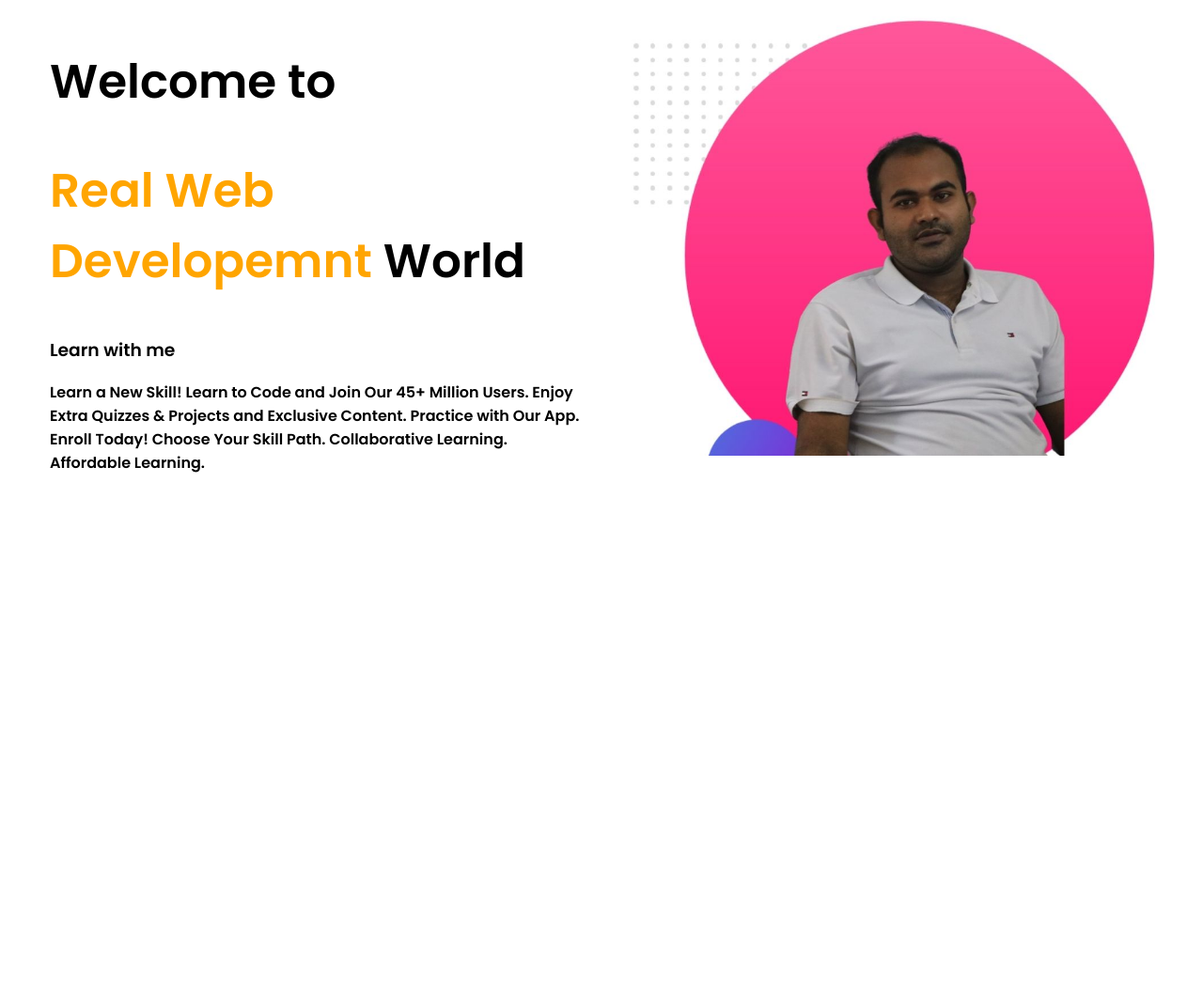
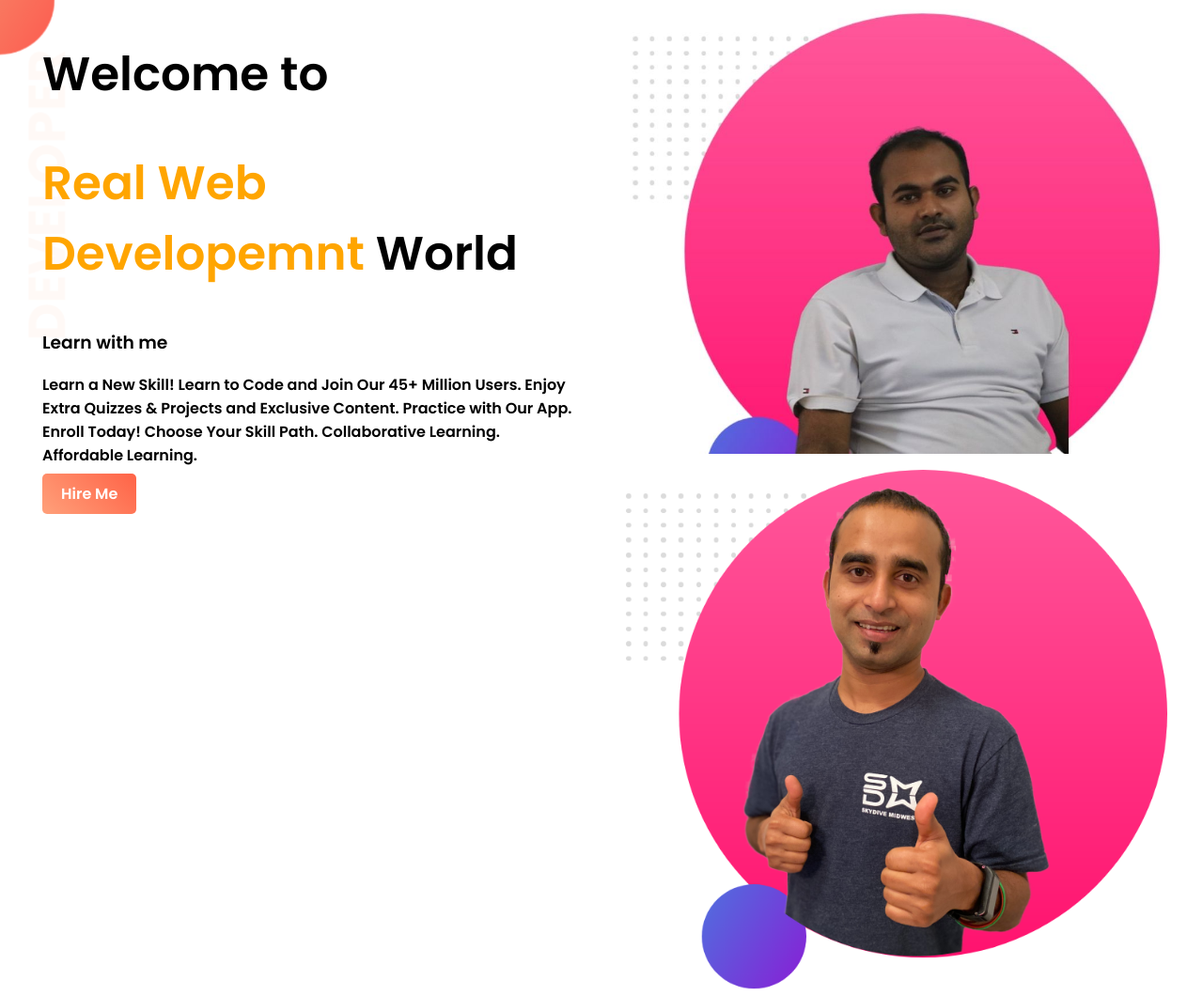
Before and after one commit to shuvo11/new-project, a plain HTML site: page index.html in a window 1280 px wide. Shown: the whole page at 94% size. Before the commit the page ends 800 px from the top, so only its background shows below. Drawn offline with Linux system fonts and the light colour scheme.

Commit message:
style update

```diff
--- a/index.html
+++ b/index.html
@@ -9,16 +9,24 @@
     <title>King Of programing</title>
 </head>
 <body>
-   <section>
+   <section class="top-banner">
+
        <div class="half-width">
             <h1>Welcome to </h1>
             <h1><span class="text-heilight">Real Web Developemnt</span> World</h1>
             <h3>Learn with me</h3>
             <p>Learn a New Skill! Learn to Code and Join Our 45+ Million Users. Enjoy Extra Quizzes & Projects and Exclusive Content. Practice with Our App. Enroll Today! Choose Your Skill Path. Collaborative Learning. Affordable Learning.</p>
+            <a class="link-buttton" target="_blank" href="https://www.facebook.com/asrealshuvo/">Hire Me</a>
        </div>
             <div class="half-width">
                 <img src="images/profile.jpg" alt="">
             </div>
    </section>
+   <section class="dream-image">
+       <div class="half-width">
+           <img src="images/jhankar2.png" alt="">
+       </div>
+       <div class="half-width"></div>
+   </section>
 </body>
 </html>
--- a/style.css
+++ b/style.css
@@ -1,5 +1,6 @@
 body{
     font-family: 'Poppins', sans-serif;
+    margin: 0px;
 }
 h1{
     font-size: 50px;
@@ -19,3 +20,18 @@ h1{
 .half-width img{
     width: 100%;
 }
+.top-banner{
+    background-image: url("images/top-banner.png");
+    background-repeat: no-repeat;
+}
+section{
+    height: 500px;
+}
+.link-buttton{
+    text-decoration: none;
+    background-image: linear-gradient( 45deg, lightsalmon,tomato );
+    color:white;
+    font-weight: 700;
+    padding: 10px 20px;
+    border-radius: 5px;
+}
```
